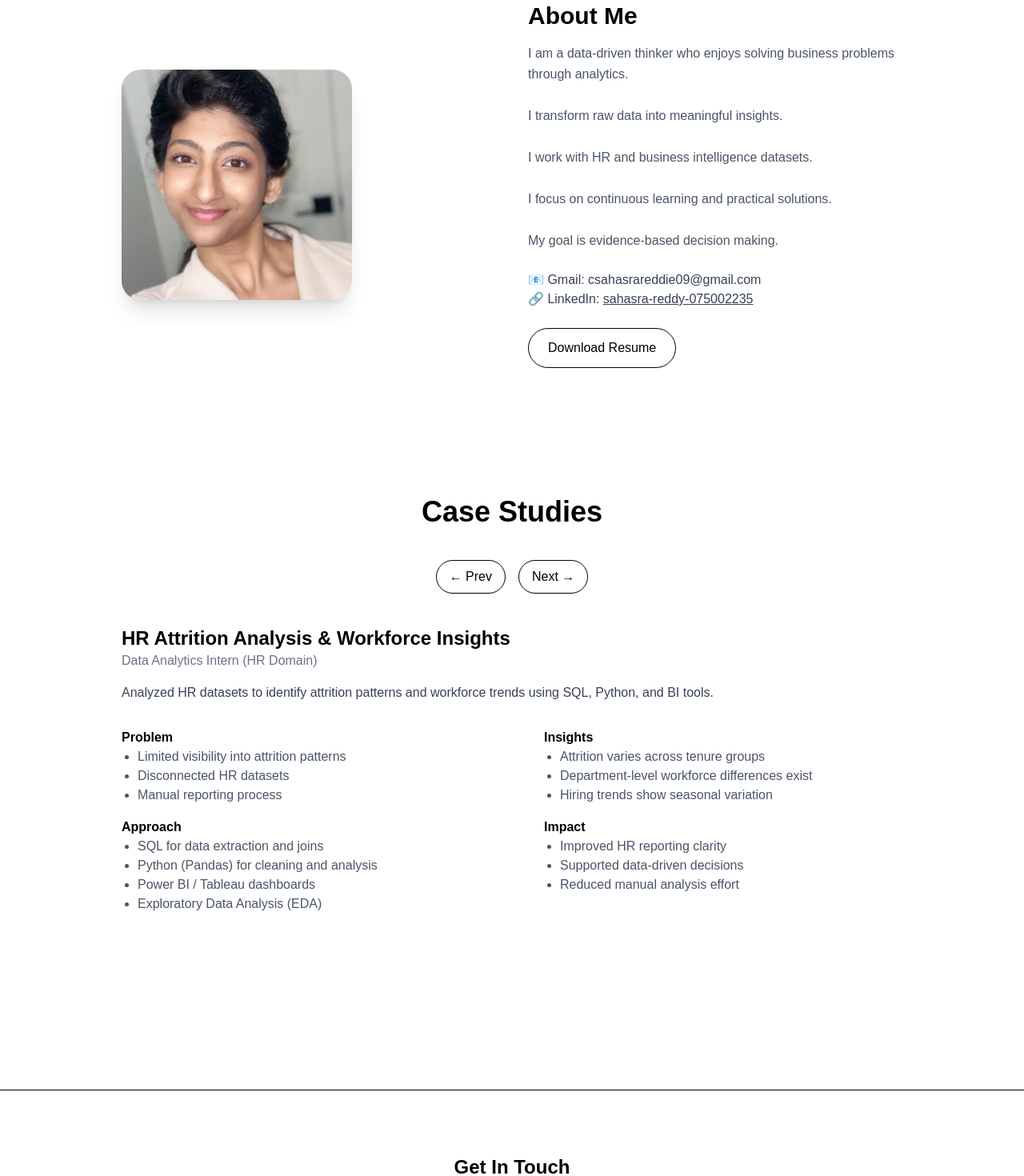
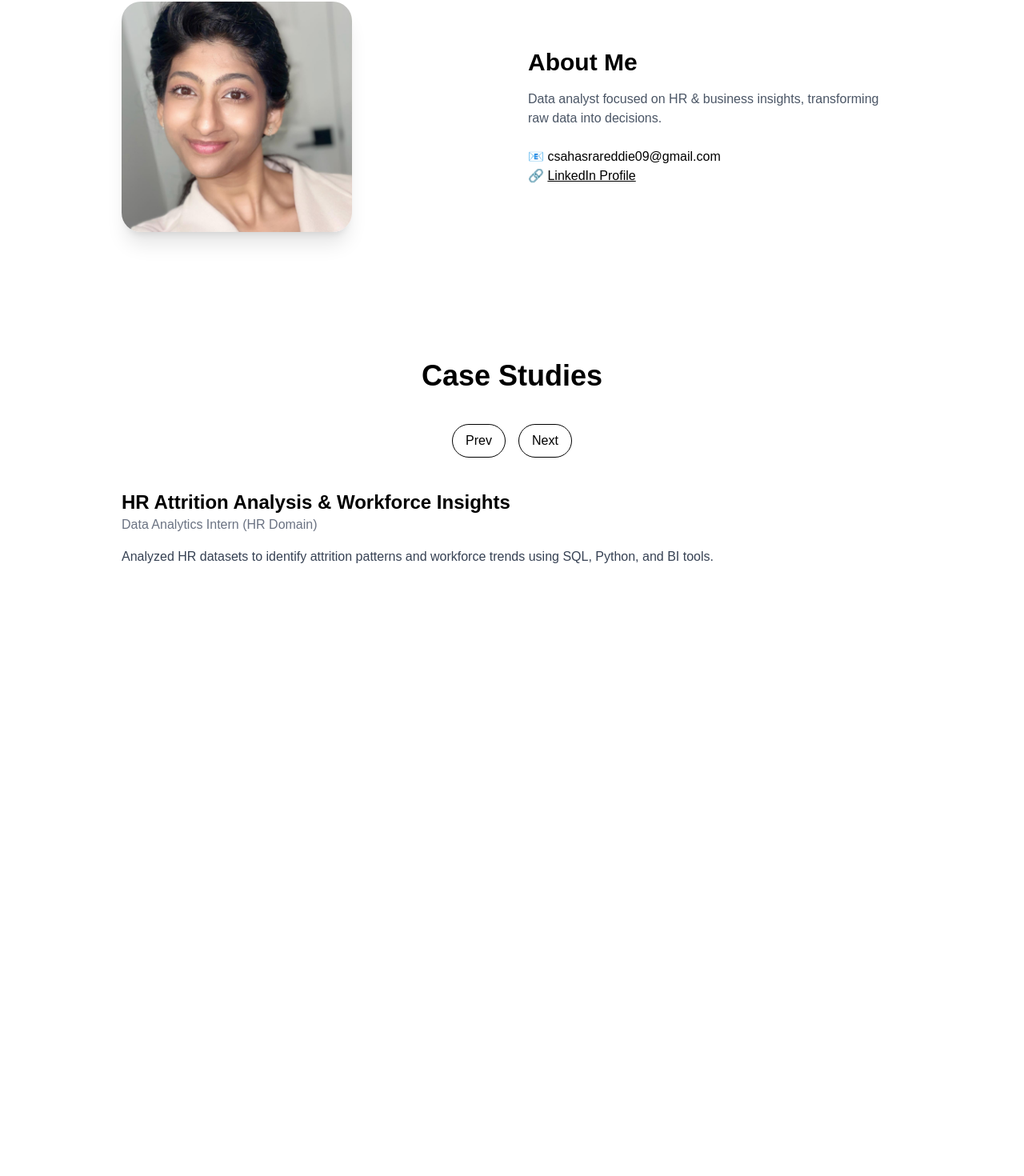
Before and after one commit to SahasraReddy9/my-portfolio, a Next.js app: page / in a window 1280 px wide. Shown: the part 878-2348 px from the top of the page at 80% size. After the commit the page ends 2070 px from the top, so only its background shows below. Built offline with nearby package versions, Linux system fonts and the light colour scheme.

Commit message:
final fix

```diff
--- a/app/page.tsx
+++ b/app/page.tsx
@@ -5,11 +5,14 @@ import { motion, AnimatePresence } from "framer-motion";
 
 /* ---------------- AI BACKGROUND ---------------- */
 function AINetworkBackground() {
-  const canvasRef = useRef(null);
+  const canvasRef = useRef<HTMLCanvasElement | null>(null);
 
   useEffect(() => {
     const canvas = canvasRef.current;
+    if (!canvas) return;
+
     const ctx = canvas.getContext("2d");
+    if (!ctx) return;
 
     let width = (canvas.width = window.innerWidth);
     let height = (canvas.height = window.innerHeight);
@@ -21,7 +24,7 @@ function AINetworkBackground() {
       vy: (Math.random() - 0.5) * 0.5
     }));
 
-    function animate() {
+    const animate = () => {
       ctx.clearRect(0, 0, width, height);
 
       nodes.forEach((n) => {
@@ -38,17 +41,29 @@ function AINetworkBackground() {
       });
 
       requestAnimationFrame(animate);
-    }
+    };
 
     animate();
+
+    const handleResize = () => {
+      width = canvas.width = window.innerWidth;
+      height = canvas.height = window.innerHeight;
+    };
+
+    window.addEventListener("resize", handleResize);
+    return () => window.removeEventListener("resize", handleResize);
   }, []);
 
-  return <canvas ref={canvasRef} className="fixed inset-0 -z-10" />;
+  return (
+    <canvas
+      ref={canvasRef}
+      className="fixed inset-0 -z-10 pointer-events-none"
+    />
+  );
 }
 
 /* ---------------- PAGE ---------------- */
 export default function Page() {
-
   const [index, setIndex] = useState(0);
 
   const caseStudies = [
@@ -63,76 +78,67 @@ export default function Page() {
         "Manual reporting process"
       ],
       approach: [
-        "SQL for data extraction and joins",
-        "Python (Pandas) for cleaning and analysis",
+        "SQL for data extraction",
+        "Python (Pandas) for cleaning",
         "Power BI / Tableau dashboards",
-        "Exploratory Data Analysis (EDA)"
+        "Exploratory Data Analysis"
       ],
       insights: [
         "Attrition varies across tenure groups",
-        "Department-level workforce differences exist",
+        "Department-level differences exist",
         "Hiring trends show seasonal variation"
       ],
       impact: [
         "Improved HR reporting clarity",
-        "Supported data-driven decisions",
-        "Reduced manual analysis effort"
+        "Better decision support",
+        "Reduced manual effort"
       ]
     },
-
     {
-      title: "Business KPI & Workforce Dashboard Reporting",
+      title: "Business KPI Dashboard Reporting",
       role: "Business Intelligence Analyst Intern",
       summary:
-        "Built KPI dashboards to support workforce planning and business reporting.",
+        "Built KPI dashboards for workforce planning and business reporting.",
       problem: [
-        "Fragmented HR and business data",
-        "Manual Excel reporting delays",
-        "No centralized KPI tracking"
+        "Fragmented HR data",
+        "Manual Excel reporting",
+        "No KPI tracking system"
       ],
       approach: [
-        "SQL for KPI extraction",
-        "Excel for data cleaning",
-        "Power BI dashboards",
-        "Basic KPI modeling"
+        "SQL KPI extraction",
+        "Excel data cleaning",
+        "Power BI dashboards"
       ],
       insights: [
-        "Better visibility of workforce KPIs",
-        "Improved reporting structure",
-        "Clear hiring trend analysis"
+        "Better visibility of KPIs",
+        "Improved reporting structure"
       ],
       impact: [
-        "Faster reporting cycles",
-        "Improved decision support",
-        "Structured KPI tracking"
+        "Faster reporting",
+        "Better decisions"
       ]
     },
-
     {
-      title: "HR Process Automation & Reporting System",
-      role: "Data Analyst / Automation Intern",
+      title: "HR Process Automation",
+      role: "Data Analyst Intern",
       summary:
-        "Automated HR reporting workflows using Python and Excel to improve efficiency.",
+        "Automated HR reporting workflows using Python and Excel.",
       problem: [
-        "Time-consuming manual reporting",
-        "Excel inconsistencies",
-        "Formatting errors"
+        "Manual reporting delays",
+        "Excel inconsistencies"
       ],
       approach: [
-        "Python (Pandas) for processing",
-        "Excel automation",
-        "Basic data validation",
-        "Workflow standardization"
+        "Python automation",
+        "Excel processing",
+        "Data validation"
       ],
       insights: [
-        "Manual reporting inefficiency identified",
-        "Need for automation confirmed",
-        "Data consistency improved"
+        "Need for automation",
+        "Improved consistency"
       ],
       impact: [
-        "Reduced reporting time",
-        "Improved accuracy",
-        "Streamlined workflow"
+        "Reduced time",
+        "Higher accuracy"
       ]
     }
   ];
@@ -147,7 +153,6 @@ export default function Page() {
         <h1 className="text-5xl font-semibold">
           Hi, I’m Sahasra Reddy 👋
         </h1>
-
         <p className="mt-4 text-gray-600">
           Data Analyst | BI Analyst | Business Analyst
         </p>
@@ -156,45 +161,32 @@ export default function Page() {
       {/* ABOUT */}
       <section className="max-w-5xl mx-auto px-6 py-20 grid md:grid-cols-2 gap-10 items-center">
 
-        <div>
-          <img
-            src="/profile.jpg"
-            alt="Profile"
-            className="w-72 h-72 object-cover rounded-3xl shadow-xl"
-          />
-        </div>
+        <img
+          src="/profile.jpg"
+          alt="profile"
+          className="w-72 h-72 object-cover rounded-3xl shadow-xl"
+        />
 
         <div>
           <h2 className="text-3xl font-semibold">About Me</h2>
 
-          <p className="mt-4 text-gray-600 leading-relaxed">
-            I am a data-driven thinker who enjoys solving business problems through analytics.<br /><br />
-            I transform raw data into meaningful insights.<br /><br />
-            I work with HR and business intelligence datasets.<br /><br />
-            I focus on continuous learning and practical solutions.<br /><br />
-            My goal is evidence-based decision making.
+          <p className="mt-4 text-gray-600">
+            Data analyst focused on HR & business insights, transforming raw data into decisions.
           </p>
 
-          <div className="mt-6 text-gray-700">
-            <p>📧 Gmail: csahasrareddie09@gmail.com</p>
+          <div className="mt-6">
+            <p>📧 csahasrareddie09@gmail.com</p>
             <p>
-              🔗 LinkedIn:{" "}
+              🔗{" "}
               <a
+                className="underline"
                 href="https://www.linkedin.com/in/sahasra-reddy-075002235"
                 target="_blank"
-                className="underline"
               >
-                sahasra-reddy-075002235
+                LinkedIn Profile
               </a>
             </p>
           </div>
-
-          <a
-            href="/resume.pdf"
-            className="inline-block mt-6 px-6 py-3 border border-black rounded-full"
-          >
-            Download Resume
-          </a>
         </div>
       </section>
 
@@ -207,32 +199,30 @@ export default function Page() {
 
         <div className="flex justify-center gap-4 mb-10">
           <button
-            onClick={() => setIndex((prev) => Math.max(prev - 1, 0))}
+            onClick={() => setIndex((i) => Math.max(i - 1, 0))}
             className="px-4 py-2 border rounded-full"
           >
-            ← Prev
+            Prev
           </button>
-
           <button
             onClick={() =>
-              setIndex((prev) => Math.min(prev + 1, caseStudies.length - 1))
+              setIndex((i) => Math.min(i + 1, caseStudies.length - 1))
             }
             className="px-4 py-2 border rounded-full"
           >
-            Next →
+            Next
           </button>
         </div>
 
         <div className="max-w-5xl mx-auto px-6 relative h-[500px]">
 
           <AnimatePresence mode="wait">
-
             <motion.div
               key={index}
-              initial={{ opacity: 0, x: 60 }}
+              initial={{ opacity: 0, x: 50 }}
               animate={{ opacity: 1, x: 0 }}
-              exit={{ opacity: 0, x: -60 }}
-              transition={{ duration: 0.4 }}
+              exit={{ opacity: 0, x: -50 }}
+              transition={{ duration: 0.3 }}
               className="absolute w-full"
             >
 
@@ -248,66 +238,12 @@ export default function Page() {
                 {caseStudies[index].summary}
               </p>
 
-              <div className="grid md:grid-cols-2 gap-8 mt-8">
-
-                <div>
-                  <h4 className="font-semibold">Problem</h4>
-                  <ul className="list-disc ml-5 text-gray-600">
-                    {caseStudies[index].problem.map((x, i) => (
-                      <li key={i}>{x}</li>
-                    ))}
-                  </ul>
-
-                  <h4 className="font-semibold mt-4">Approach</h4>
-                  <ul className="list-disc ml-5 text-gray-600">
-                    {caseStudies[index].approach.map((x, i) => (
-                      <li key={i}>{x}</li>
-                    ))}
-                  </ul>
-                </div>
-
-                <div>
-                  <h4 className="font-semibold">Insights</h4>
-                  <ul className="list-disc ml-5 text-gray-600">
-                    {caseStudies[index].insights.map((x, i) => (
-                      <li key={i}>{x}</li>
-                    ))}
-                  </ul>
-
-                  <h4 className="font-semibold mt-4">Impact</h4>
-                  <ul className="list-disc ml-5 text-gray-600">
-                    {caseStudies[index].impact.map((x, i) => (
-                      <li key={i}>{x}</li>
-                    ))}
-                  </ul>
-                </div>
-
-              </div>
-
             </motion.div>
-
           </AnimatePresence>
 
         </div>
       </section>
 
-      {/* CONTACT */}
-      <section className="text-center py-20 border-t">
-        <h2 className="text-2xl font-semibold">Get In Touch</h2>
-
-        <p className="text-gray-600 mt-3">
-          csahasrareddie09@gmail.com
-        </p>
-
-        <a
-          href="https://www.linkedin.com/in/sahasra-reddy-075002235"
-          target="_blank"
-          className="underline text-gray-600"
-        >
-          LinkedIn Profile
-        </a>
-      </section>
-
     </main>
   );
 }
```
